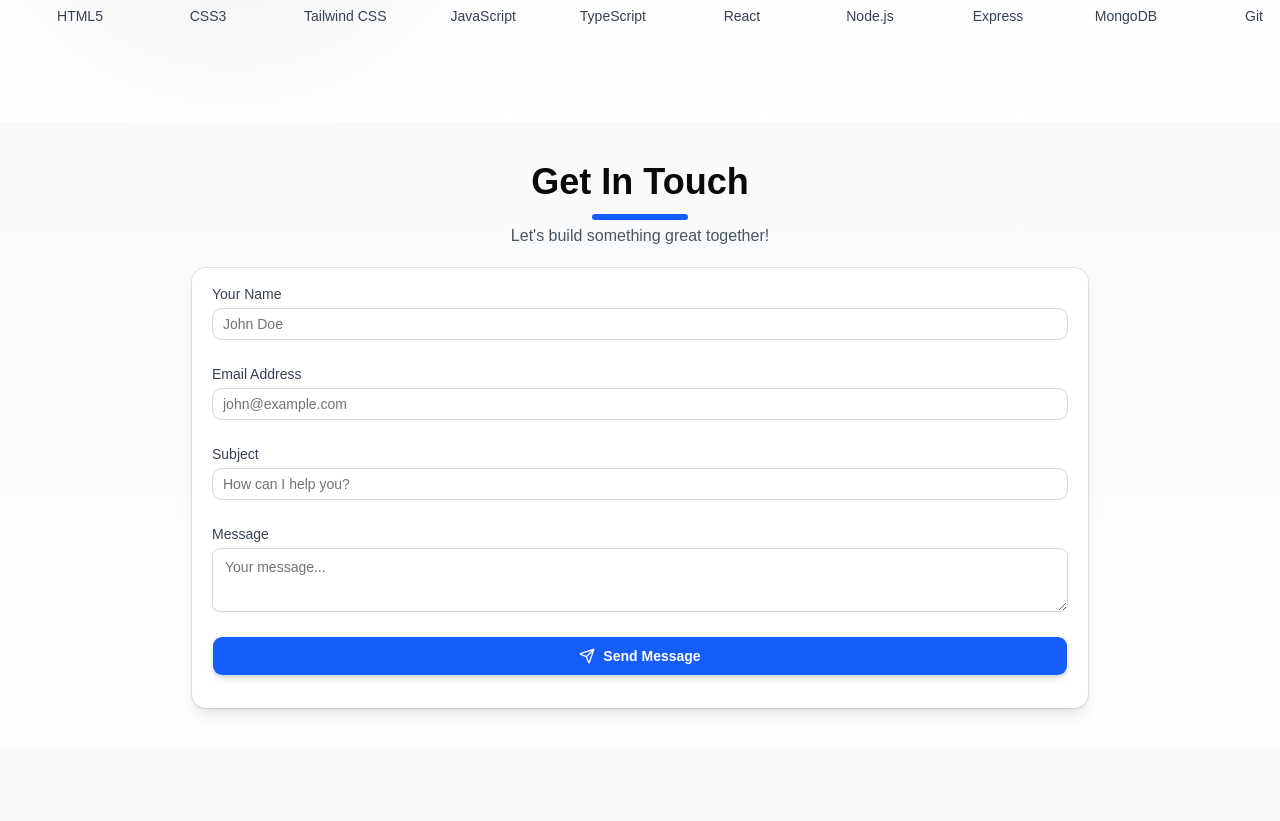
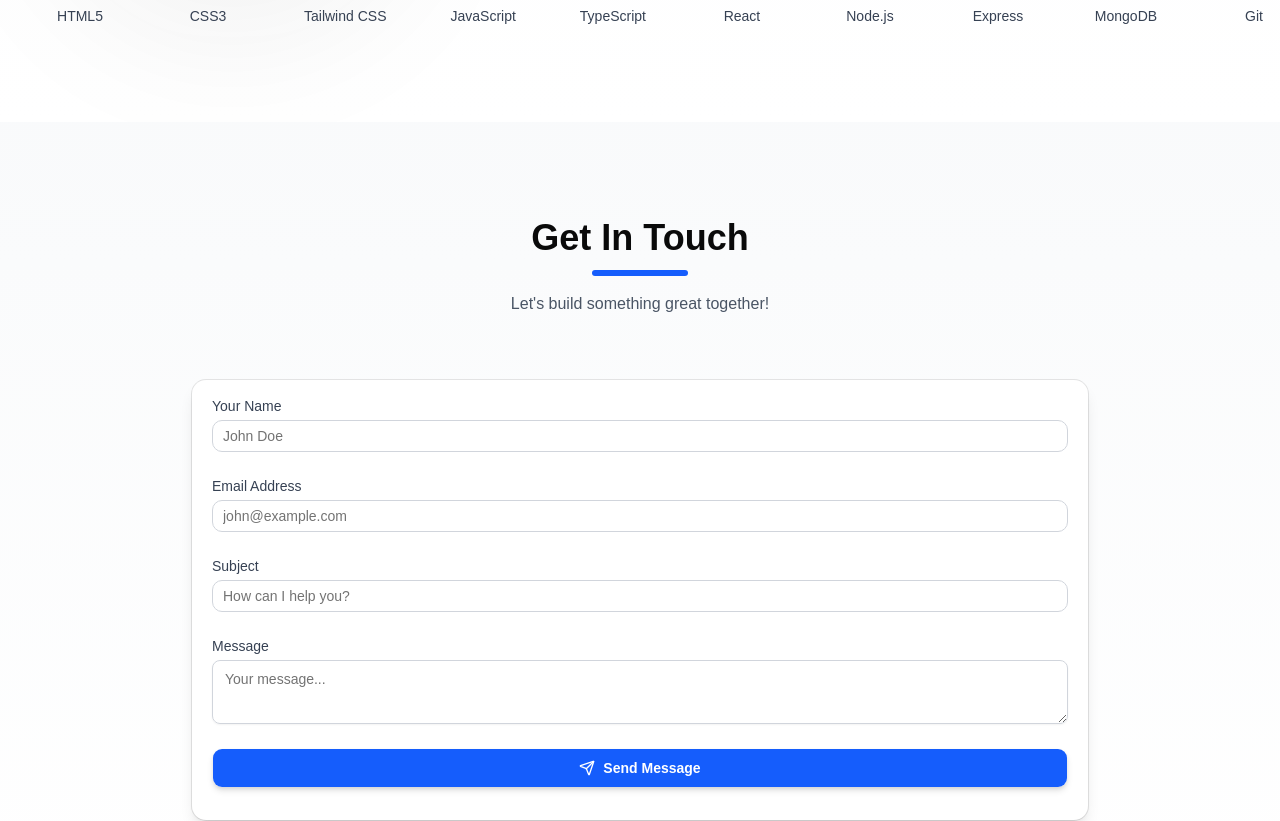
Before and after one commit to VIREN2779/viren-patadiya, a React (Vite) app: page / in a window 1280 px wide. Shown: the part 2728-3549 px from the top of the page. Built offline with nearby package versions, Linux system fonts and the light colour scheme.

Commit message:
fix(GetInTouch.tsx): update layout spacing for improved aesthetics

```diff
--- a/src/components/GetInTouch.tsx
+++ b/src/components/GetInTouch.tsx
@@ -90,12 +90,12 @@ export default function Contact() {
     };
 
     return (
-        <section id="contact" className="relative py-10 bg-linear-to-b from-gray-50 to-white overflow-hidden">
+        <section id="contact" className="relative py-24 bg-linear-to-b from-gray-50 to-white overflow-hidden">
             <div className="container mx-auto px-4 relative z-10">
-                <div className="flex flex-col items-center justify-center">
+                <div className="flex flex-col items-center justify-center mb-16">
                     <h2 className="text-3xl md:text-4xl font-bold text-navy-dark mb-3">Get In Touch</h2>
                     <div className="w-24 h-1.5 bg-blue-600 rounded-full"></div>
-                    <p className="text-gray-600 mt-1 text-center max-w-2xl">
+                    <p className="text-gray-600 mt-4 text-center max-w-2xl">
                         Let's build something great together!
                     </p>
                 </div>
```
